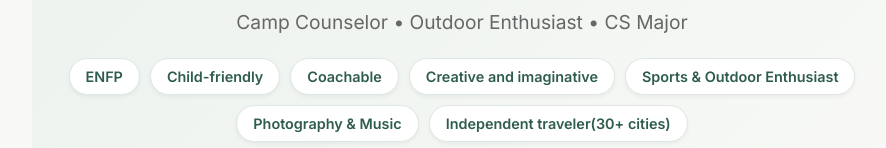
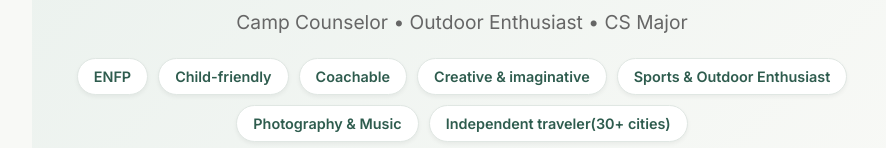
Before and after one commit to minw-ax/Camp-resume, a plain HTML site: page index.html in a window 1280 px wide. Shown: the part 402-550 px from the top of the page, without its empty margins (178-1064 px from the left). Drawn offline with Linux system fonts and the light colour scheme.

Commit message:
Update index.html

```diff
--- a/index.html
+++ b/index.html
@@ -341,7 +341,7 @@
                 <span class="tag">ENFP</span>
                 <span class="tag">Child-friendly</span>
                 <span class="tag">Coachable</span>
-                <span class="tag">Creative and imaginative</span>
+                <span class="tag">Creative & imaginative</span>
                 <span class="tag">Sports & Outdoor Enthusiast</span>
                 <span class="tag">Photography & Music</span>
                 <span class="tag">Independent traveler(30+ cities)</span>
```
